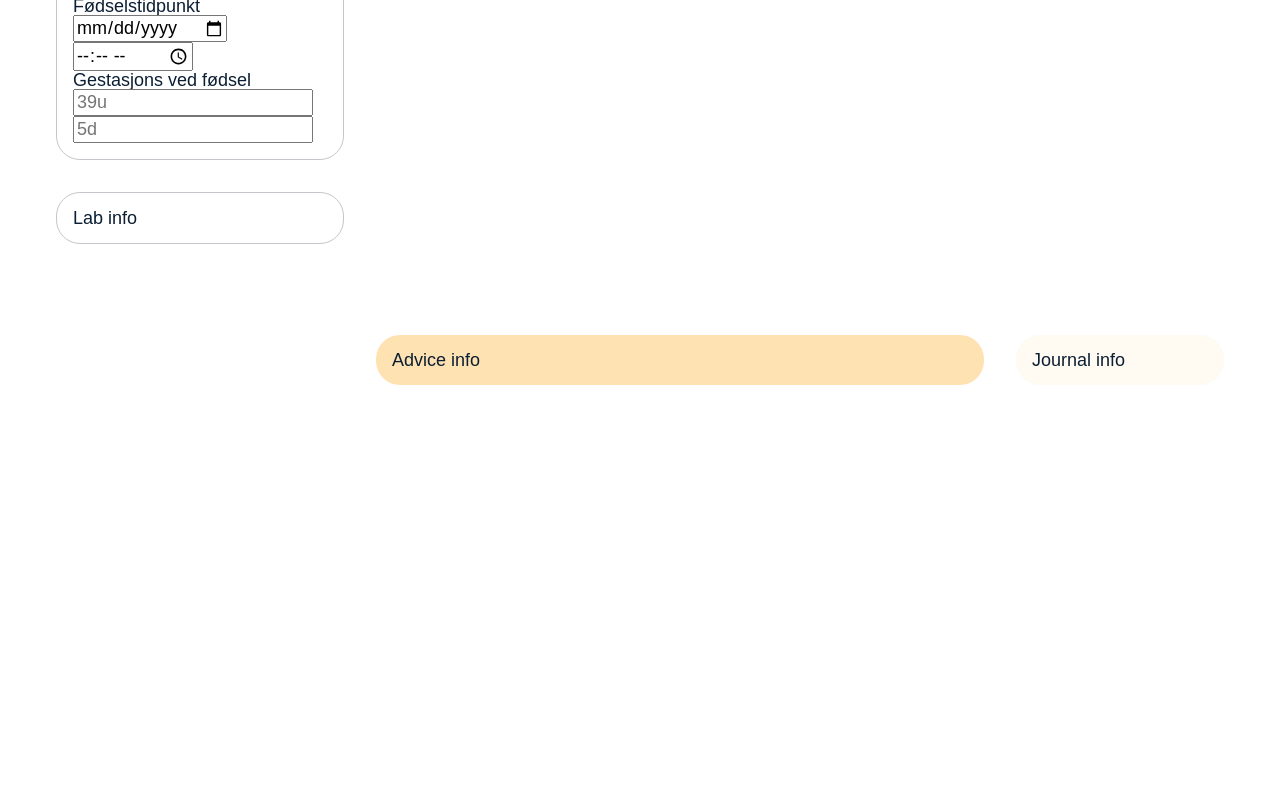
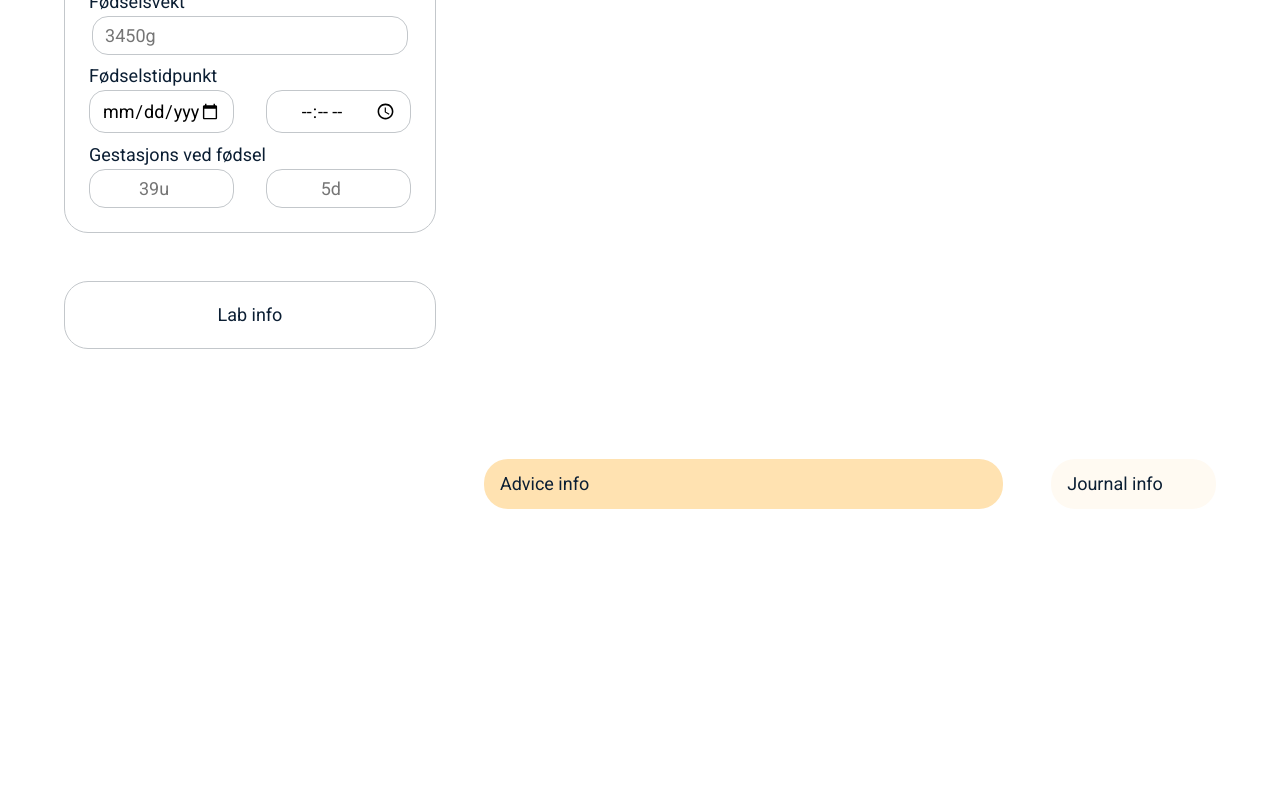
Before and after one commit to TagFri/pediatric-bilirubin-tool, a plain HTML site: page index.html in a window 1280 px wide. Shown: the part 161-949 px from the top of the page. Before the commit the page ends 800 px from the top, so only its background shows below. Drawn offline with Linux system fonts and the light colour scheme.

Commit message:
updated index.html filename

```diff
--- a/index.css
+++ b/index.css
@@ -1,5 +1,5 @@
-* {
-    font-family: "Nunito Sans", sans-serif;
+*, h1, h2, h3, h4, h5, h6, p, input, a, li{
+    font-family: "Roboto", sans-serif;
 }
 body {
     margin: 0.5rem;
@@ -14,6 +14,7 @@ body {
 header {
     display: flex;
     justify-content: space-between;
+    margin-bottom: 0.75rem;
     > #logo, > #about {
         display: flex;
         align-items: center;
@@ -42,7 +43,7 @@ header {
 
 /* MAIN CONTAINER STYLES */
 .container {
-    margin: 1rem;
+    margin: 1.5rem;
     padding: 1rem;
     height: fit-content;
 }
@@ -54,6 +55,39 @@ header {
 /* INDIVIDUAL CONTAINER STYLES */
 #child-container, #lab-container {
     border: 0.07rem solid var(--color-grey);
+    text-align: center;
+    padding: 1.5rem;
+    input {
+        padding: 0.5rem 0.75rem;
+        border-radius: 1rem;
+        border: 0.07rem solid var(--color-grey);
+    }
+}
+
+input:focus{
+    outline: 0.1rem solid var(--color-yellow-light);
+    outline-offset: -0.075rem;
+}
+
+.double-input {
+    display: flex;
+    justify-content: space-between;
+}
+.full-input {
+    width: 90%;
+}
+.half-input {
+    width: 37%;
+}
+
+.child-info {
+    text-align: left;
+    margin-top: 0.8rem;
+    margin-bottom: 0.3rem;
+}
+
+#birthtime-date, #birthtime-time, #gestation-week, #gestation-day {
+    text-align: center;
 }
 
 #advice-container, #journal-container {
--- a/idex.html
+++ b/index.html
@@ -1,9 +1,12 @@
 <!doctype html>
-<html lang="en">
+<html lang="no">
 <head>
     <meta charset="UTF-8">
     <meta name="viewport" content="width=device-width, initial-scale=1">
     <title>Gult barn</title>
+    <!-- GOOGLE FONTS -->
+    <style>@import url('https://fonts.googleapis.com/css2?family=Lobster&family=Roboto:ital,wght@0,100;0,300;0,400;0,500;0,700;0,900;1,100;1,300;1,400;1,500;1,700;1,900&display=swap');</style>
+   <!-- STYLESHEETS -->
     <link rel="stylesheet" href="styles/reset.css">
     <link rel="stylesheet" href="styles/colors.css">
     <link rel="stylesheet" href="styles/typography.css">
@@ -11,6 +14,7 @@
     <link rel="stylesheet" href="index.css">
 </head>
 <body>
+<script src="scripts/index.js"></script>
 <header>
     <div id="logo">
         <img src="assets/icons/logo.svg" alt="Gult barn logo">
@@ -25,16 +29,20 @@
     <div id="child-container" class="container round-container">
         <h2>Om barnet</h2>
         <!-- BIRTH WEIGHT INPUT-->
-        <p>Fødselsvekt</p>
-        <input type="number" placeholder="3450g" required>
+        <p class="child-info">Fødselsvekt</p>
+        <input class="full-input" id="birth-weight" type="number" placeholder="3450g" min="500" max="7000" required>
         <!-- BIRTH TIME INPUT-->
-        <p>Fødselstidpunkt</p>
-        <input type="date" placeholder="02/09" value="" required>
-        <input type="time" placeholder="19:30" required>
+        <p class="child-info">Fødselstidpunkt</p>
+        <div class="double-input">
+            <input class="half-input" id="birthtime-date" type="date" placeholder="02/09" value="" required>
+            <input class="half-input" id="birthtime-time"type="time" placeholder="19:30" required>
+        </div>
         <!-- GASTATION AT BIRTH-->
-        <p>Gestasjons ved fødsel</p>
-        <input type="number" placeholder="39u" required>
-        <input type="number" placeholder="5d" required>
+        <p class="child-info">Gestasjons ved fødsel</p>
+        <div class="double-input">
+            <input class="half-input" id="gestation-week" type="number" placeholder="39u" min="30" max="44" required>
+            <input class="half-input" id="gestation-day" type="number" placeholder="5d" min="0" max="6" required>
+        </div>
     </div>
     <div id="lab-container" class="container round-container">
         <p>Lab info</p>
--- a/styles/colors.css
+++ b/styles/colors.css
@@ -6,6 +6,7 @@
     --color-yellow-lighter: #FFFAF2;
     --color-black: #0B1E33;
     --color-grey: #C3C7CB;
+    --color-red: #FB4141;
 }
 
 
--- a/styles/typography.css
+++ b/styles/typography.css
@@ -14,8 +14,9 @@ body {
     * {font-size: 14px;}
     body {
         /* Heading font sizes*/
-        h1 {font-size: 1.5rem},
-        h2, h3 {font-size: 1.125rem}
+        h1 {font-size: 1.5rem}
+        h2 {font-size: 1.3rem}
+        h3 {font-size: 1.25rem}
         /* Bold text*/
         h1, h2, h3 {font-weight: bold}
     }
```
Also changed, not shown: script.js (deleted).
